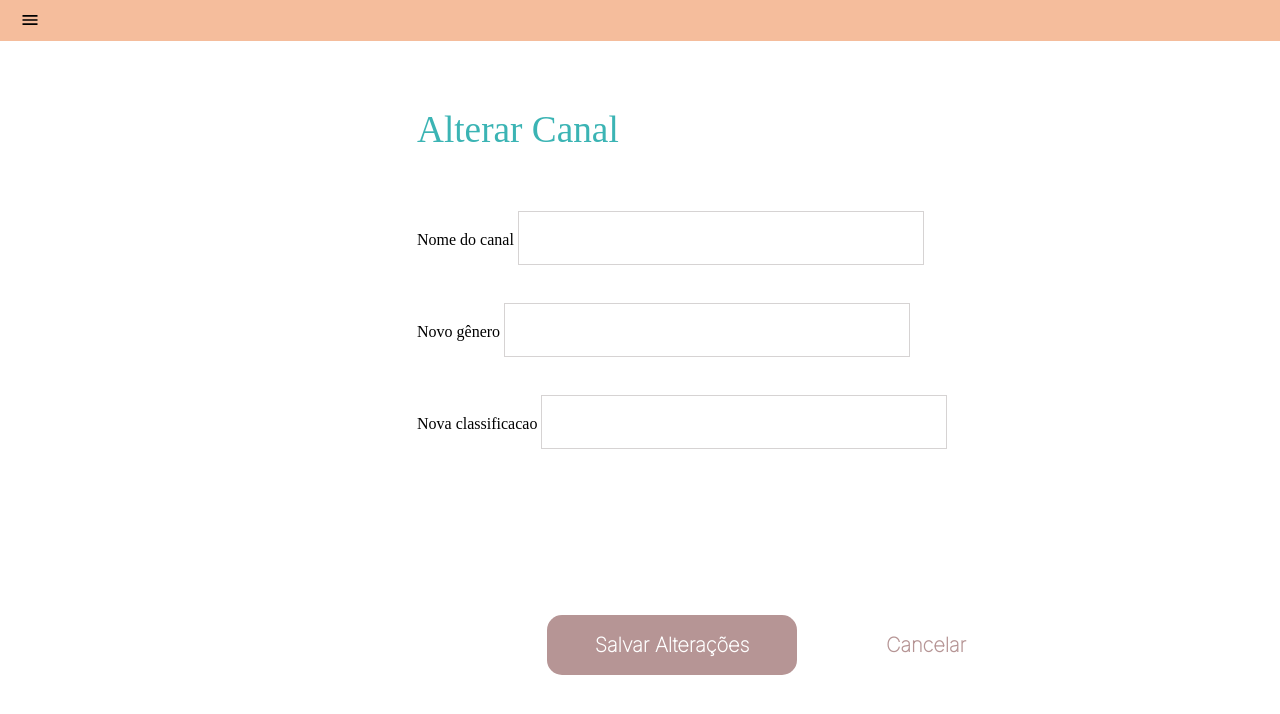
After one commit to Vagner-Filho/progweb-podcast, a PHP site: the page made by src/view/change-channel.php in a window 1280 px wide. The commit adds this page. Shown: the top 714 px of the page. Run offline with PHP 8.4, Linux system fonts and the light colour scheme; the template is opened without the code that fills it, so the values that code supplies are empty.

Commit message:
ultimos ajustes

```diff
--- a/index.php
+++ b/index.php
@@ -66,6 +66,12 @@ Route::add('/changeProfile', function() {
     $controller = new LoginController();
     $controller->changeProfile();
 }, 'get');
+
+Route::add('/changeChannel', function() {
+    $controller = new LoginController();
+    $controller->changeChannel();
+}, 'get');
+
 
 Route::add('/changePassword', function() {
     $controller = new LoginController();
--- a/src/view/account.php
+++ b/src/view/account.php
@@ -107,7 +107,7 @@ if (!$data) {
 									<div class="line"></div>
 									<p><?= $data->nomeUsuario ?></p>
 								</div>
-								<button class="btn-edit">Editar informações</button>
+								<button onclick="editarInfoCanal()" class="btn-edit">Editar informações</button>
 							</div>
 						</div>
 					</div>
@@ -123,6 +123,10 @@ if (!$data) {
 <script>
 	function editarInfoUsuario() {
 		window.location.href = "/changeProfile"
+	}
+
+	function editarInfoCanal() {
+		window.location.href = "/changeChannel"
 	}
 
 </script>
--- /dev/null
+++ b/src/view/change-channel.php
@@ -0,0 +1,137 @@
+<!DOCTYPE html>
+<html lang="en">
+<head>
+    <meta charset="UTF-8">
+    <meta http-equiv="X-UA-Compatible" content="IE=edge">
+    <meta name="viewport" content="width=device-width, initial-scale=1.0">
+    <script src="../js/components/sideMenu.js"></script>
+
+    <link href="https://fonts.googleapis.com/css2?family=Inter:wght@100&display=swap" rel="stylesheet">
+    <title>Trocar Senha</title>
+</head>
+<body>
+    <side-menu></side-menu>
+    <section>
+        <form name='alterar' id="form" method="POST">
+            <header>
+                Alterar Canal
+            </header>
+            <div class='nomeUsuario'>
+                <label for="nomeUsuario">Nome do canal</label>
+                <input type="text" id="nomeCanal" name="nomeCanal">
+            </div>
+            <br>
+            <div class='novoEmail'>
+                <label for="novoEmail">Novo gênero</label>
+                <input type="text" id="newGenero" name="newGenero">
+            </div>
+            <br>
+            <div class='confirmarEmail'>
+                <label for="confirmarEmail">Nova classificacao</label>
+                <input type="text" id="novaClassificacao" name="novaClassificacao">
+            </div>
+            <br>
+
+            <div class="botoes">
+                <button id='alterar' class="completarAlteracao" type="submit">Salvar Alterações</button>
+                <button id='cancelar' class="cancelarAlteracao" type="submit">Cancelar</button>
+            </div>
+        </form>
+    </section>
+</body>
+</html>
+<style>
+
+    header {
+        color: #3BB4B4;
+        font-size: 2.33rem;
+        padding-top: 30px;
+        padding-bottom: 40px;
+        margin-top: 78px;
+    }
+
+    body > section{
+        margin-left: 409px;
+    }
+
+    input {
+        text-indent: 10px;
+        outline: none;
+        height: 50px;
+        width: 400px;
+        margin-top: 20px;
+        font-size: 20px;
+        border: 1px solid;
+        border-color: rgb(214, 211, 211);
+        margin-bottom: 0px;
+    }
+
+    #nomeUser{
+        margin-left: 52px;
+        width: 562px;
+    }
+
+    #newEmail{
+        margin-left: 90px;
+        width: 562px;
+    }
+
+    #confirmEmail{
+        margin-left: 58px;
+        width: 562px;
+    }
+
+    #dataNasc{
+        margin-left: 203px;
+    }
+
+    input:focus-within {
+    border: 2px solid  #3BB4B4 !important;
+    }
+
+    .completarAlteracao, .cancelarAlteracao {
+        font-family: 'Inter', sans-serif;
+        font-weight: bolder;
+        font-size: 20px;
+        background-color: rgb(182, 149, 149);
+        color: #fff;
+        height: 60px;
+        width: 250px;
+        border-radius: 15px;
+        border: 0px;
+        cursor: pointer;
+        margin-top: 148px;
+    }
+
+    .cancelarAlteracao {
+        color: rgb(182, 149, 149);
+        background-color: #fff;
+    }
+
+    .botoes {
+        padding-left: 130px;
+    }
+
+</style>
+<script type="text/javascript">
+
+    var botaoAlterar = document.getElementById('alterar')
+    var botaoCancelar = document.getElementById('cancelar')
+    const form = document.querySelector('#form')
+
+    //ISSO CANCELA O FORMULARIO PARA MUDAR DE PAGINA
+    //Só coloquei aqui pra conseguir navegar entre as páginas, quando
+    //a gente colocar as verificações e o banco de dados é só mudar aqui
+    form.addEventListener('submit', event => {
+        event.preventDefault()
+    })
+
+    botaoAlterar.addEventListener('click', function(){
+        window.location.href = "/account"
+    })
+
+    botaoCancelar.addEventListener('click', function(){
+        window.location.href = "/account"
+    })
+
+</script>
```
Also changed, not shown: src/controller/LoginController.php (+10 -0 lines), src/view/home.php (+10 -85 lines), src/view/search.php (+43 -1 lines), src/uploads/022be5f04b525450ea2a63bbd2ec7540.jpg (added), src/uploads/3c7550905c2d58e48f6ad5c615b93155.jpg (added), src/uploads/435fe409e1bf35dd5254e1c0616311ac.jpg (added), src/uploads/6b80a5373d534ff46cd646be47c8516e.jpg (added), src/uploads/83a90fcfd0ebd7d0e1e2eb00198daecf.jpg (added), src/uploads/a39c0061e96ce3c7d0c44ba256a06d13.jpg (added), src/uploads/ba9dae5bc37ec0790158a498a947de3a.jpg (added), src/uploads/f3c84c9e36592ee021b7935b47d1f01b.jpg (added), src/uploads/fa7917f833f7711bdc9a1ace15221708.jpg (added), 1 other file.
